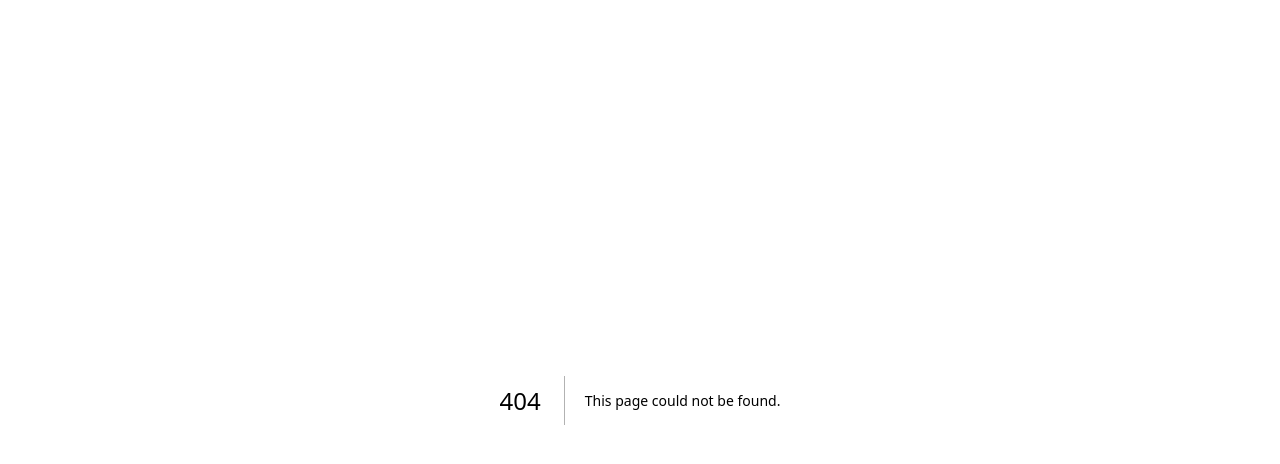
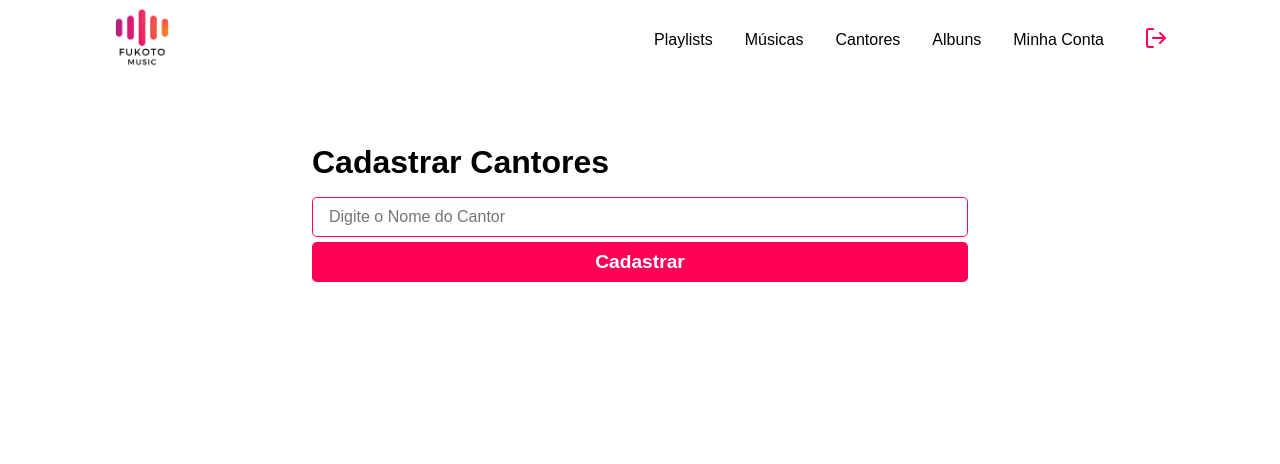
Before and after one commit to kengiiGMs/FukotoMusic, a Next.js app in the folder frontend/: page /singers in a window 1280 px wide. Before the commit this address had no page. Shown: the top 464 px of the page. Built offline with nearby package versions, Linux system fonts and the light colour scheme.

Commit message:
Estilizando a Ṕágina de Cadastro de Cantores

```diff
--- /dev/null
+++ b/frontend/src/pages/singers/index.tsx
@@ -0,0 +1,35 @@
+import Head from "next/head"
+import { useState, FormEvent } from 'react'
+import { Header } from "../../components/Header"
+import styles from "./styles.module.scss"
+
+
+export default function Singers() {
+    const [name, setName] = useState('');
+
+    async function handleRegister(event: FormEvent) {
+        event.preventDefault();
+        alert(name)
+    }
+
+    return (
+        <>
+            <Head>
+                <title>FukotoMusic | Cadastre Cantores</title>
+            </Head>
+            <div>
+                <Header />
+                <main className={styles.container}>
+                    <h1>Cadastrar Cantores</h1>
+
+                    <form className={styles.form} onSubmit={handleRegister} >
+                        <input type="text" placeholder="Digite o Nome do Cantor" className={styles.input} value={name} onChange={(e) => setName(e.target.value)} />
+                        <button type="submit" className={styles.buttonAdd}>
+                            Cadastrar
+                        </button>
+                    </form>
+                </main>
+            </div>
+        </>
+    )
+}
--- /dev/null
+++ b/frontend/src/pages/singers/styles.module.scss
@@ -0,0 +1,40 @@
+.container {
+    max-width: 720px;
+    margin: 4rem auto;
+    padding: 0 2rem;
+
+    display: flex;
+    justify-content: space-between;
+    flex-direction: column;
+}
+
+.container h1 {
+    color: var(--black);
+}
+
+.form {
+    display: flex;
+    flex-direction: column;
+    margin: 1rem 0;
+}
+
+.input {
+    background-color: transparent;
+    border: 0;
+    padding: 1rem;
+    height: 40px;
+    border-radius: 0.3rem;
+    color: var(--black);
+    border: 1px solid var(--secondColor);
+    margin-bottom: 0.3rem;
+}
+
+.buttonAdd {
+    height: 40px;
+    border: 0;
+    background-color: var(--secondColor);
+    color: var(--white);
+    font-weight: bold;
+    font-size: 1.2rem;
+    border-radius: 0.3rem;
+}
```
Also changed, not shown: 1 other file (tests, documents, lock files or other folders).
